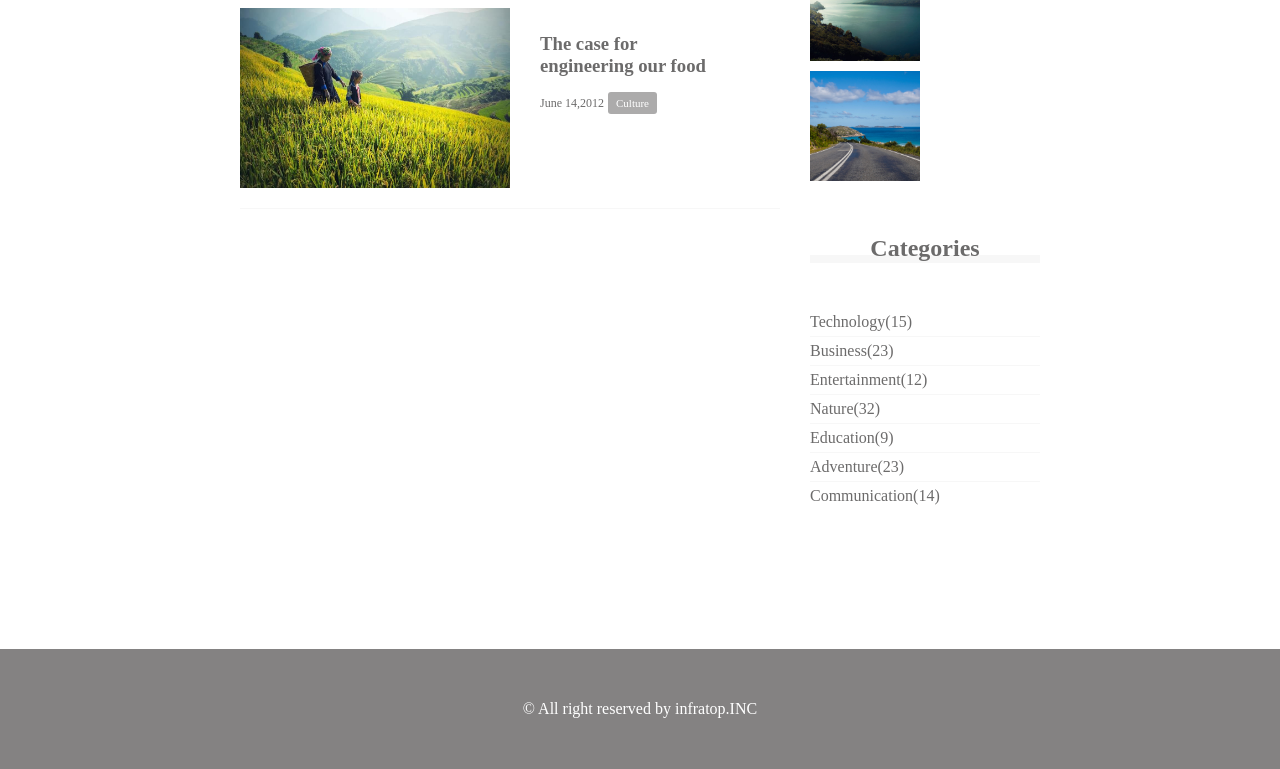
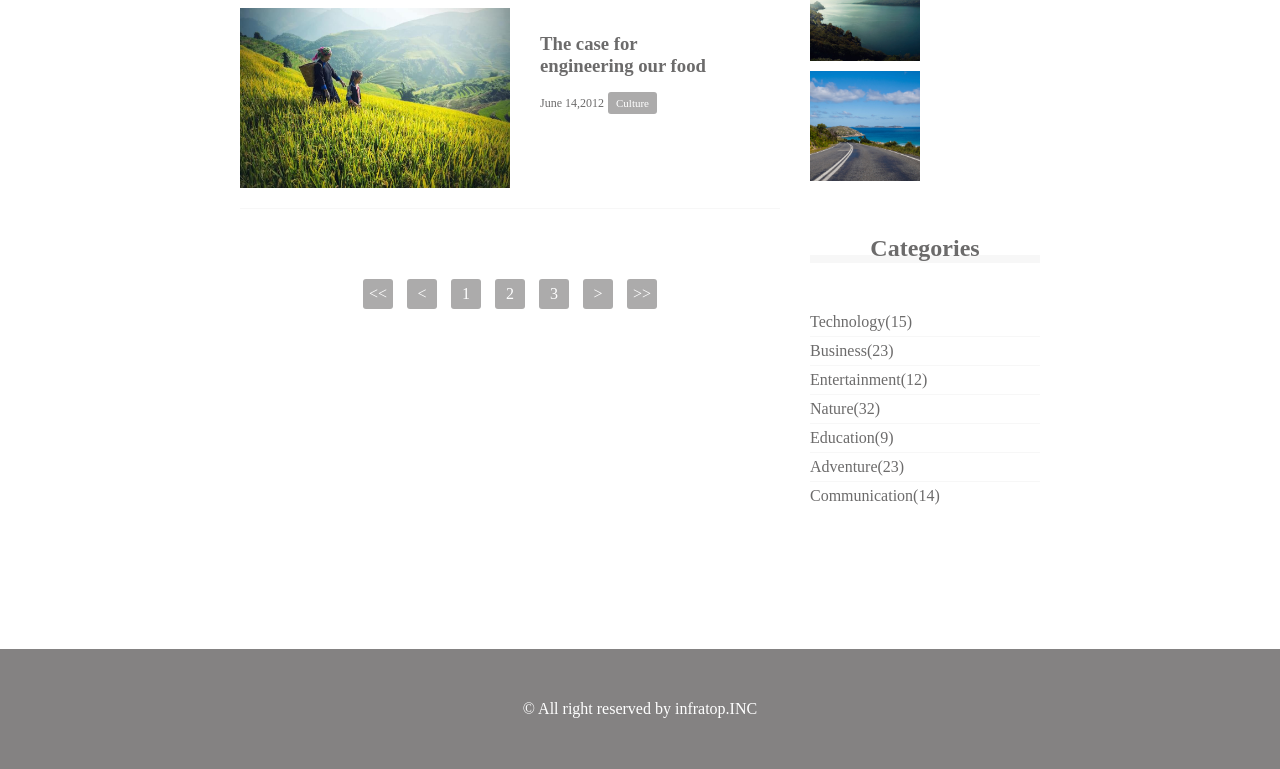
Before and after one commit to kakizakojun/CARAVAN, a plain HTML site: page index.html in a window 1280 px wide. Shown: the part 1504-2273 px from the top of the page. Drawn offline with Linux system fonts and the light colour scheme.

Commit message:
[add]1-8

```diff
--- a/index.html
+++ b/index.html
@@ -123,17 +123,26 @@
          </section>
        </div>
        </div>
+       <div class="pagination">
+        <p><<</a></p>
+        <p><</p>
+        <p>1</p>
+        <p>2</p>
+        <p>3</p>
+        <p>></p>
+        <p>>></p>
+       </div>
      </section>
 
      <div class="sidebar">
       <section class="popular">
        <h2 class="popula-heading common-heading">Popular</h2>
       <div class="sidebar-contents">
-       <p class="popular-text">To solve old problems,<br>study new species</p>
-       <p class="popular-text">Why Earth may someday<br>look like Mars</p>
-       <p class="popular-text">What will humans look <br>like in 100years</p>
-       <p class="popular-text">How to grow a forest <br>in your backyard</p>
-       <p class="popular-text">How humans could evolbe<br>to survive in space</p>
+       <p class="popular-text">To solve old problems,<br />study new species</p>
+       <p class="popular-text">Why Earth may someday<br />look like Mars</p>
+       <p class="popular-text">What will humans look <br />like in 100years</p>
+       <p class="popular-text">How to grow a forest <br />in your backyard</p>
+       <p class="popular-text">How humans could evolbe<br />to survive in space</p>
       </div>
       </section>
       <section class="Instagram">
--- a/style.css
+++ b/style.css
@@ -117,6 +117,23 @@ main{
   font-size: 11px;
 }
 
+.pagination{
+  text-align: center;
+  padding-top:50px;
+}
+
+.pagination p{
+  display: inline-block;
+  width: 30px;
+  height: 30px;
+  margin: 0 5px;
+  color: #fff;
+  background-color: #acabab;
+  border-radius: 3px;
+  line-height: 30px;
+}
+
+
 .sidebar{
   width: 230px;
 }
@@ -147,7 +164,7 @@ main{
 
 .instagram .sidebar-contents{
   display: flex;
-  flex-wrap: wrap;
+  flex-wrap:wrap;
 }
 
 .instagram-box{
```
